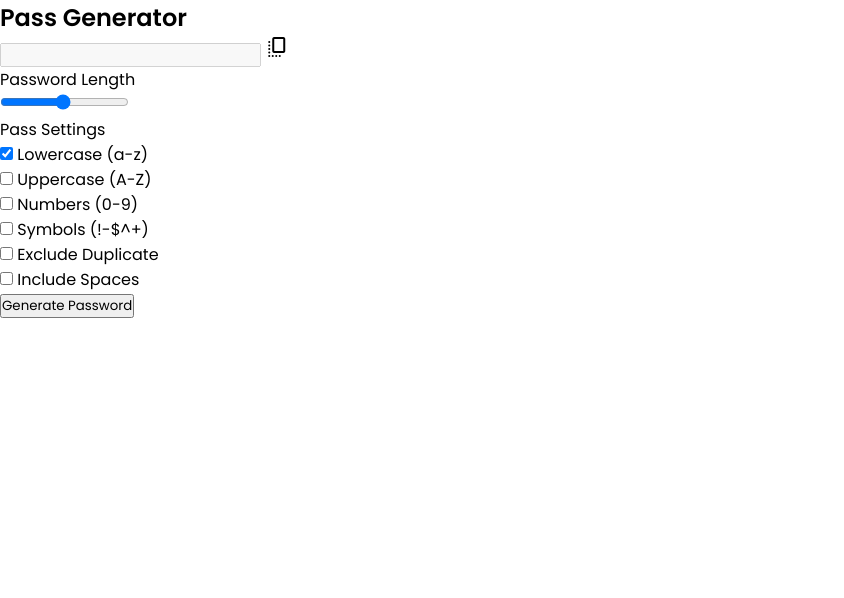
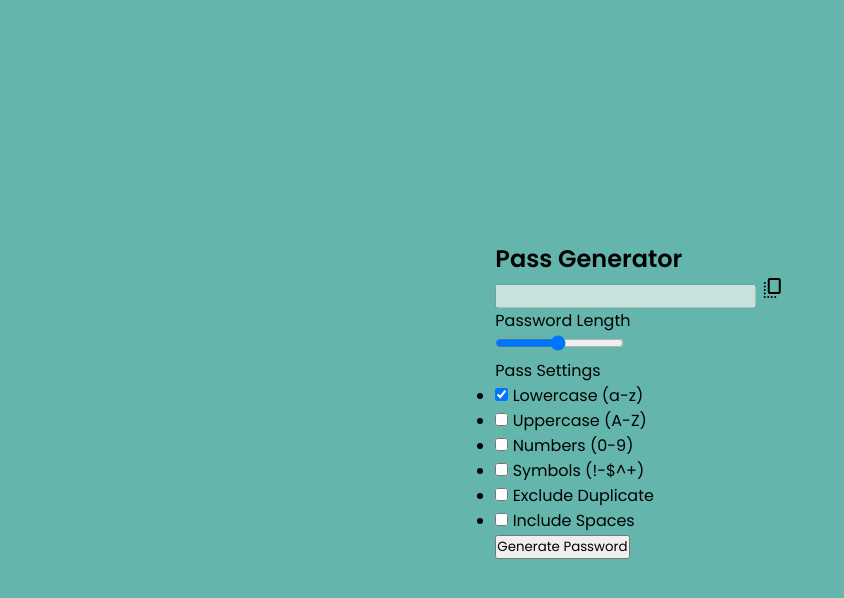
Before and after one commit to thiagomd22/pass-generator, a plain HTML site: page index.html in a window 1280 px wide. Shown: the whole page, without its empty margins (0-844 px from the left). Drawn offline with nearby package versions, Linux system fonts and the light colour scheme.

Commit message:
body_css

```diff
--- a/style.css
+++ b/style.css
@@ -6,3 +6,11 @@
     box-sizing: border-box;
     font-family: 'Poppins', sans-serif;
 }
+
+body{
+    display: flex;
+    align-items: center;
+    justify-content: center;
+    min-height: 100vh;
+    background: #64B6AC;
+}
```
